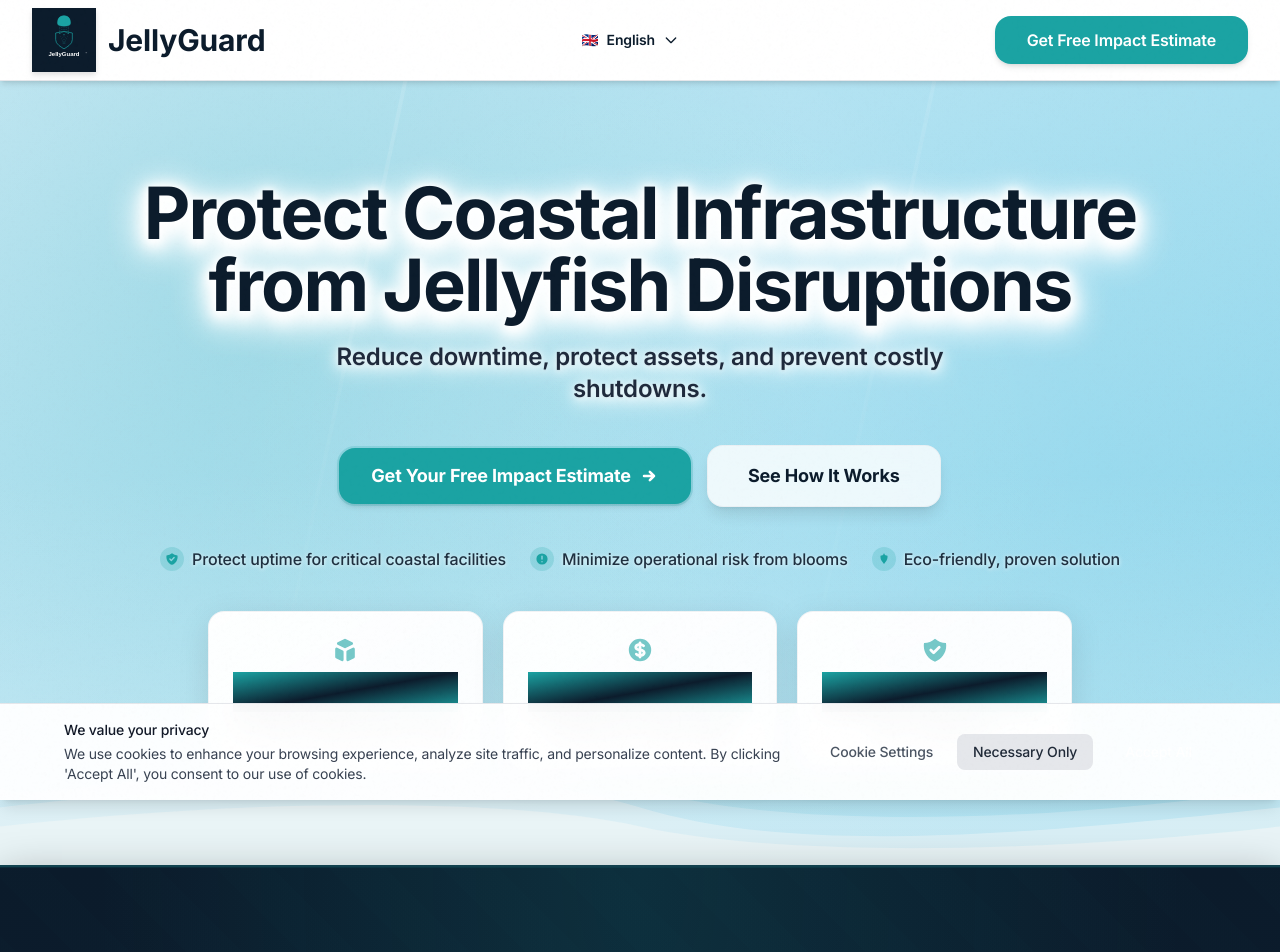
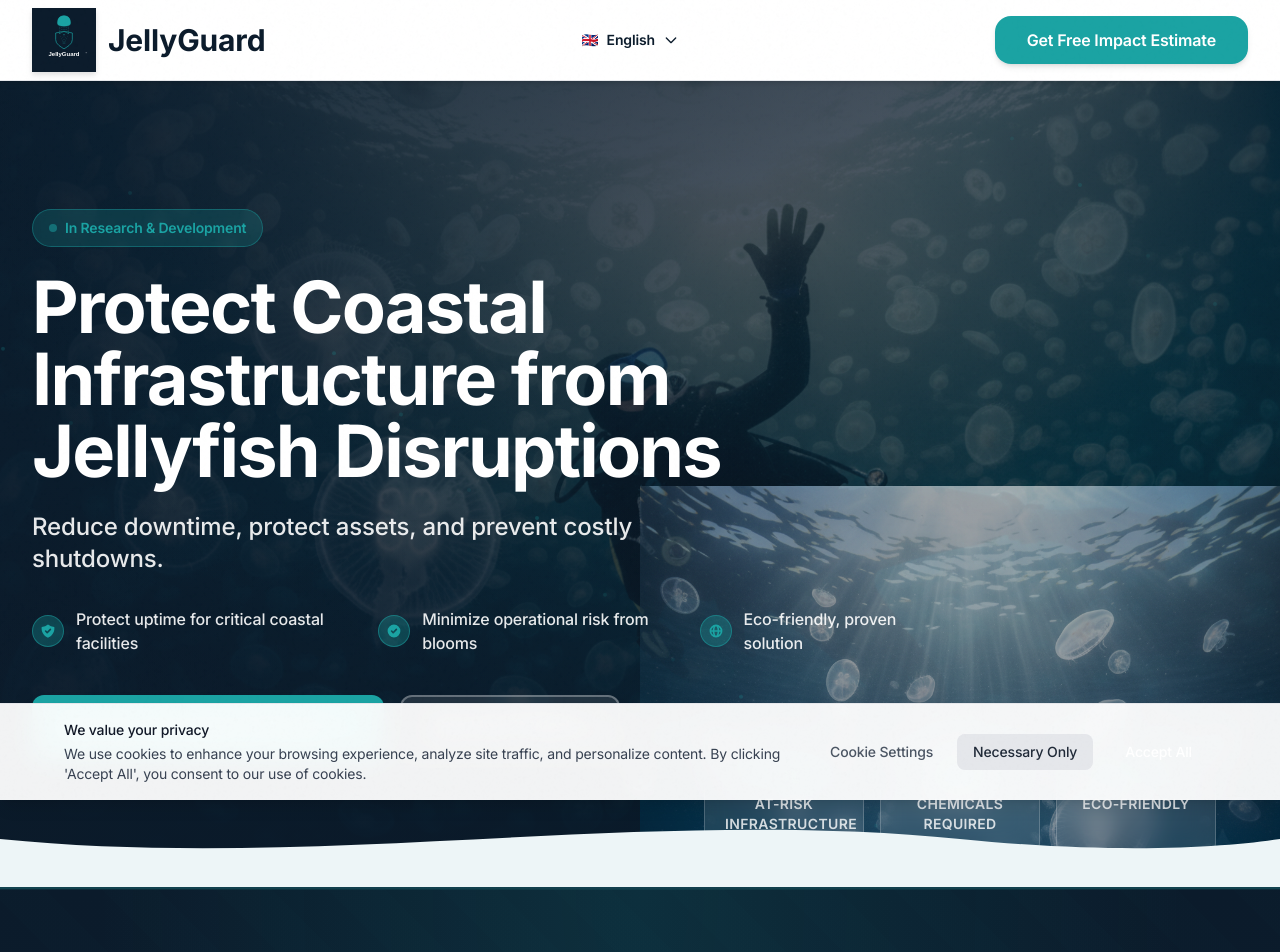
Before and after one commit to talktome8/jellyguard-onepager, a Next.js app: page /en in a window 1280 px wide. Shown: the top 952 px of the page. Built offline with nearby package versions, Linux system fonts and the light colour scheme.

Commit message:
Redesign Hero: dark overlay with prominent jellyfish imagery, high-contrast white text, improved visual impact

```diff
--- a/app/(site)/[locale]/sections/Hero.tsx
+++ b/app/(site)/[locale]/sections/Hero.tsx
@@ -1,286 +1,251 @@
 'use client';
 
 import { useTranslations } from 'next-intl';
-import { useRef, useState, useEffect } from 'react';
+import { useRef } from 'react';
 import { motion, useScroll, useTransform, useSpring } from 'framer-motion';
 import Image from 'next/image';
-
-// Generate consistent particle positions (not random on every render)
-const PARTICLE_POSITIONS = Array.from({ length: 15 }, (_, i) => ({
-  left: (i * 7.3 + 13) % 100, // Pseudo-random but deterministic
-  top: (i * 11.7 + 19) % 100,
-  delay: (i * 0.4) % 5,
-  duration: 8 + (i % 8),
-}));
 
 export default function Hero() {
   const t = useTranslations('hero');
   const sectionRef = useRef<HTMLDivElement>(null);
-  const [mounted, setMounted] = useState(false);
 
-  // Only mount particles on client side to avoid hydration mismatch
-  useEffect(() => {
-    setMounted(true);
-  }, []);
-
-  // Smooth scroll tracking with spring physics for buttery smooth motion
+  // Smooth scroll tracking with spring physics
   const { scrollYProgress } = useScroll({
     target: sectionRef,
     offset: ["start start", "end start"]
   });
 
-  // Apply spring physics for natural, sophisticated motion
   const smoothProgress = useSpring(scrollYProgress, {
     stiffness: 100,
     damping: 30,
     restDelta: 0.001
   });
 
-  // Sophisticated parallax transforms with varying speeds for depth
-  const backgroundY = useTransform(smoothProgress, [0, 1], ['0%', '50%']);
-  const meshY = useTransform(smoothProgress, [0, 1], ['0%', '30%']);
-  const particlesY = useTransform(smoothProgress, [0, 1], ['0%', '40%']);
-  const waveY = useTransform(smoothProgress, [0, 1], ['0%', '25%']);
-  const contentY = useTransform(smoothProgress, [0, 1], ['0%', '15%']);
-  // Keep content fully visible until 70% scroll, then fade to 0.3 (still readable)
-  const contentOpacity = useTransform(smoothProgress, [0, 0.7, 1], [1, 1, 0.4]);
-  const contentScale = useTransform(smoothProgress, [0, 0.8, 1], [1, 1, 0.97]);
+  // Parallax transforms
+  const imageY = useTransform(smoothProgress, [0, 1], ['0%', '30%']);
+  const imageScale = useTransform(smoothProgress, [0, 1], [1, 1.1]);
+  const contentY = useTransform(smoothProgress, [0, 1], ['0%', '20%']);
+  const contentOpacity = useTransform(smoothProgress, [0, 0.6, 1], [1, 1, 0.3]);
 
   return (
     <div ref={sectionRef} className="relative">
-      <section className="relative min-h-[85vh] flex items-center justify-center overflow-hidden py-20 sm:py-24">
-        {/* Underwater jellyfish background image */}
-        <div className="absolute inset-0 -z-30">
+      <section className="relative min-h-screen flex items-center overflow-hidden">
+
+        {/* Full-bleed jellyfish background image - PROMINENT */}
+        <motion.div
+          className="absolute inset-0 z-0"
+          style={{ y: imageY, scale: imageScale }}
+        >
+          <Image
+            src="/images/bloom4.png"
+            alt="Jellyfish swarm in ocean"
+            fill
+            className="object-cover"
+            priority
+            quality={95}
+            sizes="100vw"
+          />
+          {/* Dark gradient overlay for text contrast */}
+          <div className="absolute inset-0 bg-gradient-to-r from-navy/90 via-navy/70 to-navy/50" />
+          <div className="absolute inset-0 bg-gradient-to-t from-navy/80 via-transparent to-navy/40" />
+        </motion.div>
+
+        {/* Secondary floating jellyfish image on the right - desktop only */}
+        <motion.div
+          className="absolute right-0 top-1/2 -translate-y-1/2 w-1/2 h-[80%] hidden lg:block z-0 opacity-60"
+          initial={{ opacity: 0, x: 100 }}
+          animate={{ opacity: 0.6, x: 0 }}
+          transition={{ duration: 1.2, delay: 0.5 }}
+        >
           <Image
             src="/images/bloom8.png"
-            alt="Underwater jellyfish bloom"
+            alt="Jellyfish bloom"
             fill
-            className="object-cover opacity-25"
-            priority
+            className="object-contain object-right"
             quality={90}
           />
-          <div className="absolute inset-0 bg-gradient-to-b from-[#c8e9f5]/98 via-[#a8dff0]/95 to-[#88d4eb]/98" />
-          <div className="absolute inset-0 bg-white/15" />
+        </motion.div>
+
+        {/* Animated light particles */}
+        <div className="absolute inset-0 z-0 overflow-hidden pointer-events-none">
+          {[...Array(20)].map((_, i) => (
+            <motion.div
+              key={i}
+              className="absolute w-1 h-1 bg-teal/40 rounded-full"
+              style={{
+                left: `${(i * 5.3 + 10) % 100}%`,
+                top: `${(i * 7.1 + 15) % 100}%`,
+              }}
+              animate={{
+                y: [0, -30, 0],
+                opacity: [0.2, 0.6, 0.2],
+              }}
+              transition={{
+                duration: 4 + (i % 3),
+                repeat: Infinity,
+                delay: i * 0.2,
+              }}
+            />
+          ))}
         </div>
 
-        {/* Animated gradient mesh background with parallax */}
-        <motion.div className="absolute inset-0 -z-20" style={{ y: backgroundY }}>
-          {/* Base gradient sea with animation */}
-          <div className="absolute inset-0 bg-gradient-to-br from-[#c8e9f5] via-[#a8dff0] to-[#88d4eb] animate-[gradient_15s_ease_infinite] bg-[length:200%_200%]" />
+        {/* Content container */}
+        <motion.div
+          className="relative z-10 w-full"
+          style={{ y: contentY, opacity: contentOpacity }}
+        >
+          <div className="section-container px-4 sm:px-6 lg:px-8 py-20 sm:py-24 lg:py-32">
+            <div className="max-w-4xl">
 
-          {/* Radial gradient overlays for depth - layered parallax */}
-          <motion.div className="absolute inset-0 bg-[radial-gradient(circle_at_20%_30%,rgba(26,163,163,0.15)_0%,transparent_50%)]" style={{ y: meshY }} />
-          <motion.div className="absolute inset-0 bg-[radial-gradient(circle_at_80%_70%,rgba(136,212,235,0.2)_0%,transparent_50%)]" style={{ y: meshY }} />
-          <div className="absolute inset-0 bg-[radial-gradient(circle_at_50%_50%,rgba(255,255,255,0.1)_0%,transparent_60%)]" />
-
-          {/* Vertical vignettes */}
-          <div className="absolute inset-0 bg-gradient-to-b from-transparent via-transparent to-[#edf5f7]/40" />
-          <div className="absolute inset-0 bg-gradient-to-t from-transparent via-transparent to-navy/8" />
-
-          {/* Animated light rays */}
-          <div className="absolute inset-0 opacity-30">
-            <div className="absolute top-0 left-1/4 w-1 h-full bg-gradient-to-b from-white/40 via-white/10 to-transparent transform -skew-x-12 animate-[shimmer_8s_ease-in-out_infinite]" />
-            <div className="absolute top-0 right-1/3 w-1 h-full bg-gradient-to-b from-white/30 via-white/10 to-transparent transform -skew-x-12 animate-[shimmer_10s_ease-in-out_infinite] [animation-delay:2s]" />
-          </div>
+              {/* Badge */}
+              <motion.div
+                initial={{ opacity: 0, y: 20 }}
+                animate={{ opacity: 1, y: 0 }}
+                transition={{ duration: 0.6 }}
+                className="mb-6"
+              >
+                <span className="inline-flex items-center gap-2 px-4 py-2 rounded-full bg-teal/20 border border-teal/40 backdrop-blur-sm">
+                  <span className="w-2 h-2 bg-teal rounded-full animate-pulse"></span>
+                  <span className="text-teal font-semibold text-sm">{t('badge')}</span>
+                </span>
               </motion.div>
 
-        {/* Particles removed for better text contrast and focus */}
-
-        {/* Decorative elements removed for cleaner, more professional appearance */}
-
-        {/* Parallax wave layers */}
-        <motion.div
-          className="absolute bottom-0 left-0 right-0 -z-10"
-          style={{ y: waveY }}
-        >
-          <svg
-            viewBox="0 0 1200 200"
-            preserveAspectRatio="none"
-            className="w-full h-32 md:h-40 lg:h-48"
-            xmlns="http://www.w3.org/2000/svg"
-          >
-            <path
-              d="M0,120 C240,80 480,80 600,120 C720,160 960,160 1200,120 L1200,200 L0,200 Z"
-              fill="#edf5f7"
-              opacity="0.3"
-            />
-          </svg>
-        </motion.div>
-
-        <motion.div
-          className="absolute bottom-0 left-0 right-0 -z-10"
-          style={{ y: waveY }}
-        >
-          <svg
-            viewBox="0 0 1200 200"
-            preserveAspectRatio="none"
-            className="w-full h-32 md:h-40 lg:h-48"
-            xmlns="http://www.w3.org/2000/svg"
-          >
-            <path
-              d="M0,140 C320,100 480,100 600,140 C720,180 880,180 1200,140 L1200,200 L0,200 Z"
-              fill="#edf5f7"
-              opacity="0.5"
-            />
-            <path
-              d="M0,160 C240,130 480,130 600,160 C720,190 960,190 1200,160 L1200,200 L0,200 Z"
-              fill="#edf5f7"
-              opacity="0.8"
-            />
-          </svg>
-        </motion.div>
-
-        {/* Content with fade and scale animation */}
-        <motion.div
-          className="section-container text-center z-10 px-4"
-          style={{
-            y: contentY,
-            opacity: contentOpacity,
-            scale: contentScale,
-          }}
-        >
-          <div className="max-w-5xl mx-auto">
-            {/* Badge removed for cleaner lead generation focus */}
-
+              {/* Main headline - HIGH CONTRAST WHITE TEXT */}
               <motion.h1
-              className="text-3xl sm:text-4xl md:text-5xl lg:text-6xl xl:text-7xl font-black text-navy mb-4 sm:mb-5 leading-[1.05] tracking-tight px-2"
+                className="text-4xl sm:text-5xl md:text-6xl lg:text-7xl font-black text-white mb-6 leading-[1.1] tracking-tight"
                 initial={{ opacity: 0, y: 30 }}
                 animate={{ opacity: 1, y: 0 }}
-              transition={{ duration: 0.8, ease: [0.22, 1, 0.36, 1] }}
-              style={{
-                textShadow: '0 4px 20px rgba(255, 255, 255, 1), 0 8px 40px rgba(255, 255, 255, 0.8), 0 2px 8px rgba(255, 255, 255, 0.9)',
-                filter: 'drop-shadow(0 3px 6px rgba(255, 255, 255, 0.7)) drop-shadow(0 1px 3px rgba(255, 255, 255, 0.9))'
-              }}
+                transition={{ duration: 0.8, delay: 0.1 }}
               >
                 {t('title')}
               </motion.h1>
+
+              {/* Subtitle - CLEAR READABLE TEXT */}
               <motion.p
-              className="text-base sm:text-lg md:text-xl lg:text-2xl text-slate-800 mb-8 sm:mb-10 leading-[1.4] max-w-3xl mx-auto font-semibold px-4"
+                className="text-lg sm:text-xl md:text-2xl text-white/90 mb-8 leading-relaxed max-w-2xl font-medium"
                 initial={{ opacity: 0, y: 30 }}
                 animate={{ opacity: 1, y: 0 }}
-              transition={{ duration: 0.8, delay: 0.2, ease: [0.22, 1, 0.36, 1] }}
-              style={{
-                textShadow: '0 2px 12px rgba(255, 255, 255, 1), 0 4px 24px rgba(255, 255, 255, 0.8), 0 1px 2px rgba(11, 27, 43, 0.1)',
-                filter: 'drop-shadow(0 1px 2px rgba(255, 255, 255, 0.6))'
-              }}
+                transition={{ duration: 0.8, delay: 0.2 }}
               >
                 {t('subtitle')}
               </motion.p>
 
-            {/* Dual CTAs with stagger animation */}
+              {/* Value bullets */}
               <motion.div
-              className="flex flex-col sm:flex-row gap-3 sm:gap-4 justify-center items-center mb-8 sm:mb-10 px-4"
-              initial={{ opacity: 0, y: 30 }}
-              animate={{ opacity: 1, y: 0 }}
-              transition={{ duration: 0.8, delay: 0.4, ease: [0.22, 1, 0.36, 1] }}
-            >
-              <a
-                href="#contact"
-                className="btn-primary text-base sm:text-lg px-8 py-3.5 sm:px-10 sm:py-4 shadow-2xl hover:shadow-[0_20px_60px_-15px_rgba(26,163,163,0.5)] w-full sm:w-auto group relative overflow-hidden transform hover:scale-[1.02] transition-all duration-300 ring-2 ring-teal/20 hover:ring-teal/40"
-              >
-                <span className="relative z-10 font-bold flex items-center justify-center gap-2">
-                  {t('cta_primary')}
-                  <svg className="w-4 h-4 sm:w-5 sm:h-5 group-hover:translate-x-1 transition-transform" fill="none" stroke="currentColor" viewBox="0 0 24 24">
-                    <path strokeLinecap="round" strokeLinejoin="round" strokeWidth={3} d="M13 7l5 5m0 0l-5 5m5-5H6" />
-                  </svg>
-                </span>
-                <div className="absolute inset-0 bg-gradient-to-r from-[#168a8a] to-teal opacity-0 group-hover:opacity-100 transition-opacity duration-300"></div>
-              </a>
-              <a
-                href="#problem"
-                className="glass border-2 border-navy/40 text-navy hover:bg-navy/10 hover:border-navy/70 font-bold text-base sm:text-lg px-8 py-3.5 sm:px-10 sm:py-4 rounded-2xl transition-all duration-300 w-full sm:w-auto focus:ring-2 focus:ring-navy focus:ring-offset-2 group backdrop-blur-md shadow-lg hover:shadow-xl text-center"
-              >
-                <span className="group-hover:tracking-wide transition-all duration-300">{t('cta_secondary')}</span>
-              </a>
-            </motion.div>
-
-            {/* Value Bullets - Quick benefits summary */}
-            <motion.div
-              className="flex flex-col sm:flex-row gap-3 sm:gap-6 justify-center items-center mb-8 sm:mb-10 px-4"
+                className="flex flex-col sm:flex-row gap-4 sm:gap-8 mb-10"
                 initial={{ opacity: 0, y: 20 }}
                 animate={{ opacity: 1, y: 0 }}
-              transition={{ duration: 0.8, delay: 0.6, ease: [0.22, 1, 0.36, 1] }}
+                transition={{ duration: 0.8, delay: 0.3 }}
               >
                 {(t.raw('valueBullets') as Array<{icon: string, text: string}>)?.map((bullet, idx) => (
-                <div key={idx} className="flex items-center gap-2 text-navy/90">
-                  <div className="flex-shrink-0 w-5 h-5 sm:w-6 sm:h-6 rounded-full bg-teal/20 flex items-center justify-center">
+                  <div key={idx} className="flex items-center gap-3">
+                    <div className="flex-shrink-0 w-8 h-8 rounded-full bg-teal/30 border border-teal/50 flex items-center justify-center">
                       {bullet.icon === 'shield' && (
-                      <svg className="w-3 h-3 sm:w-3.5 sm:h-3.5 text-teal" fill="currentColor" viewBox="0 0 20 20">
+                        <svg className="w-4 h-4 text-teal" fill="currentColor" viewBox="0 0 20 20">
                           <path fillRule="evenodd" d="M2.166 4.999A11.954 11.954 0 0010 1.944 11.954 11.954 0 0017.834 5c.11.65.166 1.32.166 2.001 0 5.225-3.34 9.67-8 11.317C5.34 16.67 2 12.225 2 7c0-.682.057-1.35.166-2.001zm11.541 3.708a1 1 0 00-1.414-1.414L9 10.586 7.707 9.293a1 1 0 00-1.414 1.414l2 2a1 1 0 001.414 0l4-4z" clipRule="evenodd" />
                         </svg>
                       )}
                       {bullet.icon === 'alert' && (
-                      <svg className="w-3 h-3 sm:w-3.5 sm:h-3.5 text-teal" fill="currentColor" viewBox="0 0 20 20">
-                        <path fillRule="evenodd" d="M18 10a8 8 0 11-16 0 8 8 0 0116 0zm-7 4a1 1 0 11-2 0 1 1 0 012 0zm-1-9a1 1 0 00-1 1v4a1 1 0 102 0V6a1 1 0 00-1-1z" clipRule="evenodd" />
+                        <svg className="w-4 h-4 text-teal" fill="currentColor" viewBox="0 0 20 20">
+                          <path fillRule="evenodd" d="M10 18a8 8 0 100-16 8 8 0 000 16zm3.707-9.293a1 1 0 00-1.414-1.414L9 10.586 7.707 9.293a1 1 0 00-1.414 1.414l2 2a1 1 0 001.414 0l4-4z" clipRule="evenodd" />
                         </svg>
                       )}
                       {bullet.icon === 'leaf' && (
-                      <svg className="w-3 h-3 sm:w-3.5 sm:h-3.5 text-teal" fill="currentColor" viewBox="0 0 20 20">
-                        <path d="M10 2a1 1 0 00-1 1v1.323l-3.954.99A1 1 0 005 6.308V8c0 1.652.58 3.17 1.54 4.362L10 17l3.46-4.638A6.975 6.975 0 0015 8V6.308a1 1 0 00-.046-.995l-3.954-.99V3a1 1 0 00-1-1z" />
+                        <svg className="w-4 h-4 text-teal" fill="currentColor" viewBox="0 0 20 20">
+                          <path fillRule="evenodd" d="M4.083 9h1.946c.089-1.546.383-2.97.837-4.118A6.004 6.004 0 004.083 9zM10 2a8 8 0 100 16 8 8 0 000-16zm0 2c-.076 0-.232.032-.465.262-.238.234-.497.623-.737 1.182-.389.907-.673 2.142-.766 3.556h3.936c-.093-1.414-.377-2.649-.766-3.556-.24-.56-.5-.948-.737-1.182C10.232 4.032 10.076 4 10 4zm3.971 5c-.089-1.546-.383-2.97-.837-4.118A6.004 6.004 0 0115.917 9h-1.946zm-2.003 2H8.032c.093 1.414.377 2.649.766 3.556.24.56.5.948.737 1.182.233.23.389.262.465.262.076 0 .232-.032.465-.262.238-.234.498-.623.737-1.182.389-.907.673-2.142.766-3.556zm1.166 4.118c.454-1.147.748-2.572.837-4.118h1.946a6.004 6.004 0 01-2.783 4.118zm-6.268 0C6.412 13.97 6.118 12.546 6.03 11H4.083a6.004 6.004 0 002.783 4.118z" clipRule="evenodd" />
                         </svg>
                       )}
                     </div>
-                  <span className="text-sm sm:text-base font-medium" style={{ textShadow: '0 1px 4px rgba(255, 255, 255, 0.9)' }}>
+                    <span className="text-white/90 font-medium text-sm sm:text-base">
                       {bullet.text}
                     </span>
                   </div>
                 ))}
               </motion.div>
 
-            {/* Key Stats - Trust Indicators */}
+              {/* CTA Buttons */}
               <motion.div
-              className="grid grid-cols-1 sm:grid-cols-3 gap-3 sm:gap-4 md:gap-5 max-w-4xl mx-auto px-4"
+                className="flex flex-col sm:flex-row gap-4"
                 initial={{ opacity: 0, y: 30 }}
                 animate={{ opacity: 1, y: 0 }}
-              transition={{ duration: 0.8, delay: 0.9, ease: [0.22, 1, 0.36, 1] }}
+                transition={{ duration: 0.8, delay: 0.4 }}
               >
+                <a
+                  href="#contact"
+                  className="group relative inline-flex items-center justify-center gap-2 bg-teal hover:bg-teal/90 text-white font-bold text-lg px-8 py-4 rounded-xl transition-all duration-300 shadow-lg shadow-teal/30 hover:shadow-xl hover:shadow-teal/40 hover:scale-[1.02]"
+                >
+                  {t('cta_primary')}
+                  <svg className="w-5 h-5 group-hover:translate-x-1 transition-transform" fill="none" stroke="currentColor" viewBox="0 0 24 24">
+                    <path strokeLinecap="round" strokeLinejoin="round" strokeWidth={2.5} d="M13 7l5 5m0 0l-5 5m5-5H6" />
+                  </svg>
+                </a>
+                <a
+                  href="#problem"
+                  className="inline-flex items-center justify-center gap-2 bg-white/10 hover:bg-white/20 backdrop-blur-sm border-2 border-white/30 hover:border-white/50 text-white font-bold text-lg px-8 py-4 rounded-xl transition-all duration-300"
+                >
+                  {t('cta_secondary')}
+                </a>
+              </motion.div>
+            </div>
+
+            {/* Stats cards - positioned lower right on desktop */}
+            <motion.div
+              className="mt-16 lg:mt-0 lg:absolute lg:bottom-8 lg:right-8 xl:right-16"
+              initial={{ opacity: 0, y: 40 }}
+              animate={{ opacity: 1, y: 0 }}
+              transition={{ duration: 0.8, delay: 0.6 }}
+            >
+              <div className="grid grid-cols-3 gap-3 sm:gap-4 max-w-md lg:max-w-lg">
                 {(t.raw('stats') as Array<{value: string, label: string}>).map((stat, idx) => (
                   <motion.div
                     key={idx}
-                  className="text-center p-4 sm:p-5 md:p-6 rounded-xl sm:rounded-2xl glass backdrop-blur-xl border-2 border-white/70 hover:border-teal/70 transition-all duration-300 transform hover:scale-105 hover:shadow-2xl group bg-gradient-to-br from-white/90 to-white/75 shadow-lg"
-                  whileHover={{ y: -6 }}
-                  transition={{ type: "spring", stiffness: 400, damping: 17 }}
-                  style={{
-                    boxShadow: '0 8px 32px rgba(0, 0, 0, 0.1), 0 0 0 1px rgba(255, 255, 255, 0.8) inset'
-                  }}
+                    className="text-center p-4 sm:p-5 rounded-xl bg-white/10 backdrop-blur-md border border-white/20 hover:bg-white/15 transition-all duration-300"
+                    whileHover={{ scale: 1.05, y: -4 }}
                   >
-                  {/* Icon based on index */}
-                  <div className="mb-2 flex justify-center opacity-60 group-hover:opacity-100 transition-opacity">
-                    {idx === 0 && (
-                      <svg className="w-6 h-6 sm:w-7 sm:h-7 text-teal" fill="currentColor" viewBox="0 0 20 20">
-                        <path d="M11 17a1 1 0 001.447.894l4-2A1 1 0 0017 15V9.236a1 1 0 00-1.447-.894l-4 2a1 1 0 00-.553.894V17zM15.211 6.276a1 1 0 000-1.788l-4.764-2.382a1 1 0 00-.894 0L4.789 4.488a1 1 0 000 1.788l4.764 2.382a1 1 0 00.894 0l4.764-2.382zM4.447 8.342A1 1 0 003 9.236V15a1 1 0 00.553.894l4 2A1 1 0 009 17v-5.764a1 1 0 00-.553-.894l-4-2z" />
-                      </svg>
-                    )}
-                    {idx === 1 && (
-                      <svg className="w-6 h-6 sm:w-7 sm:h-7 text-teal" fill="currentColor" viewBox="0 0 20 20">
-                        <path d="M8.433 7.418c.155-.103.346-.196.567-.267v1.698a2.305 2.305 0 01-.567-.267C8.07 8.34 8 8.114 8 8c0-.114.07-.34.433-.582zM11 12.849v-1.698c.22.071.412.164.567.267.364.243.433.468.433.582 0 .114-.07.34-.433.582a2.305 2.305 0 01-.567.267z" />
-                        <path fillRule="evenodd" d="M10 18a8 8 0 100-16 8 8 0 000 16zm1-13a1 1 0 10-2 0v.092a4.535 4.535 0 00-1.676.662C6.602 6.234 6 7.009 6 8c0 .99.602 1.765 1.324 2.246.48.32 1.054.545 1.676.662v1.941c-.391-.127-.68-.317-.843-.504a1 1 0 10-1.51 1.31c.562.649 1.413 1.076 2.353 1.253V15a1 1 0 102 0v-.092a4.535 4.535 0 001.676-.662C13.398 13.766 14 12.991 14 12c0-.99-.602-1.765-1.324-2.246A4.535 4.535 0 0011 9.092V7.151c.391.127.68.317.843.504a1 1 0 101.511-1.31c-.563-.649-1.413-1.076-2.354-1.253V5z" clipRule="evenodd" />
-                      </svg>
-                    )}
-                    {idx === 2 && (
-                      <svg className="w-6 h-6 sm:w-7 sm:h-7 text-teal" fill="currentColor" viewBox="0 0 20 20">
-                        <path fillRule="evenodd" d="M2.166 4.999A11.954 11.954 0 0010 1.944 11.954 11.954 0 0017.834 5c.11.65.166 1.32.166 2.001 0 5.225-3.34 9.67-8 11.317C5.34 16.67 2 12.225 2 7c0-.682.057-1.35.166-2.001zm11.541 3.708a1 1 0 00-1.414-1.414L9 10.586 7.707 9.293a1 1 0 00-1.414 1.414l2 2a1 1 0 001.414 0l4-4z" clipRule="evenodd" />
-                      </svg>
-                    )}
-                  </div>
-
-                  <div className="mb-1 sm:mb-2">
-                    <div
-                      className="text-xl sm:text-2xl md:text-3xl lg:text-4xl font-black bg-gradient-to-br from-teal via-navy to-teal bg-clip-text text-transparent leading-none group-hover:scale-105 transition-transform duration-300 whitespace-nowrap"
-                    >
+                    <div className="text-xl sm:text-2xl md:text-3xl font-black text-teal mb-1">
                       {stat.value}
                     </div>
-                  </div>
-                  <div
-                    className="text-xs sm:text-sm md:text-base text-navy font-bold uppercase tracking-wide leading-snug"
-                    style={{ textShadow: '0 1px 4px rgba(255, 255, 255, 0.8)' }}
-                  >
+                    <div className="text-xs sm:text-sm text-white/80 font-semibold uppercase tracking-wide">
                       {stat.label}
                     </div>
                   </motion.div>
                 ))}
+              </div>
             </motion.div>
           </div>
+        </motion.div>
+
+        {/* Bottom wave transition */}
+        <div className="absolute bottom-0 left-0 right-0 z-10">
+          <svg
+            viewBox="0 0 1200 120"
+            preserveAspectRatio="none"
+            className="w-full h-16 sm:h-20 md:h-24"
+            fill="#edf5f7"
+          >
+            <path d="M0,60 C300,100 600,20 900,60 C1050,80 1150,70 1200,60 L1200,120 L0,120 Z" />
+          </svg>
+        </div>
+
+        {/* Scroll indicator */}
+        <motion.div
+          className="absolute bottom-24 left-1/2 -translate-x-1/2 z-20 hidden md:flex flex-col items-center gap-2"
+          initial={{ opacity: 0 }}
+          animate={{ opacity: 1 }}
+          transition={{ delay: 1 }}
+        >
+          <span className="text-white/60 text-sm font-medium">Scroll to explore</span>
+          <motion.div
+            className="w-6 h-10 rounded-full border-2 border-white/40 flex items-start justify-center p-2"
+            animate={{ opacity: [0.4, 1, 0.4] }}
+            transition={{ duration: 2, repeat: Infinity }}
+          >
+            <motion.div
+              className="w-1.5 h-3 bg-white/60 rounded-full"
+              animate={{ y: [0, 12, 0] }}
+              transition={{ duration: 2, repeat: Infinity }}
+            />
+          </motion.div>
         </motion.div>
       </section>
     </div>
```
Lines whose indentation alone changed are shown as unchanged.
